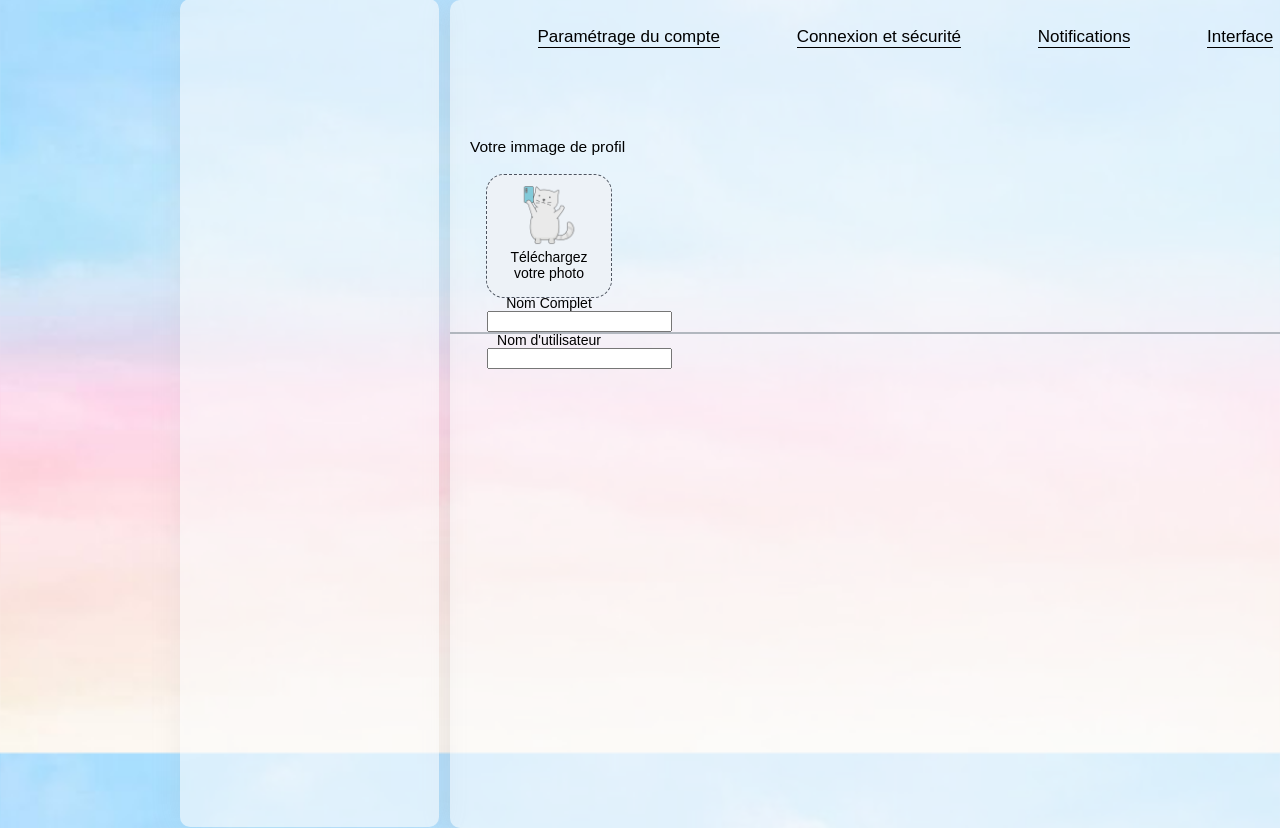
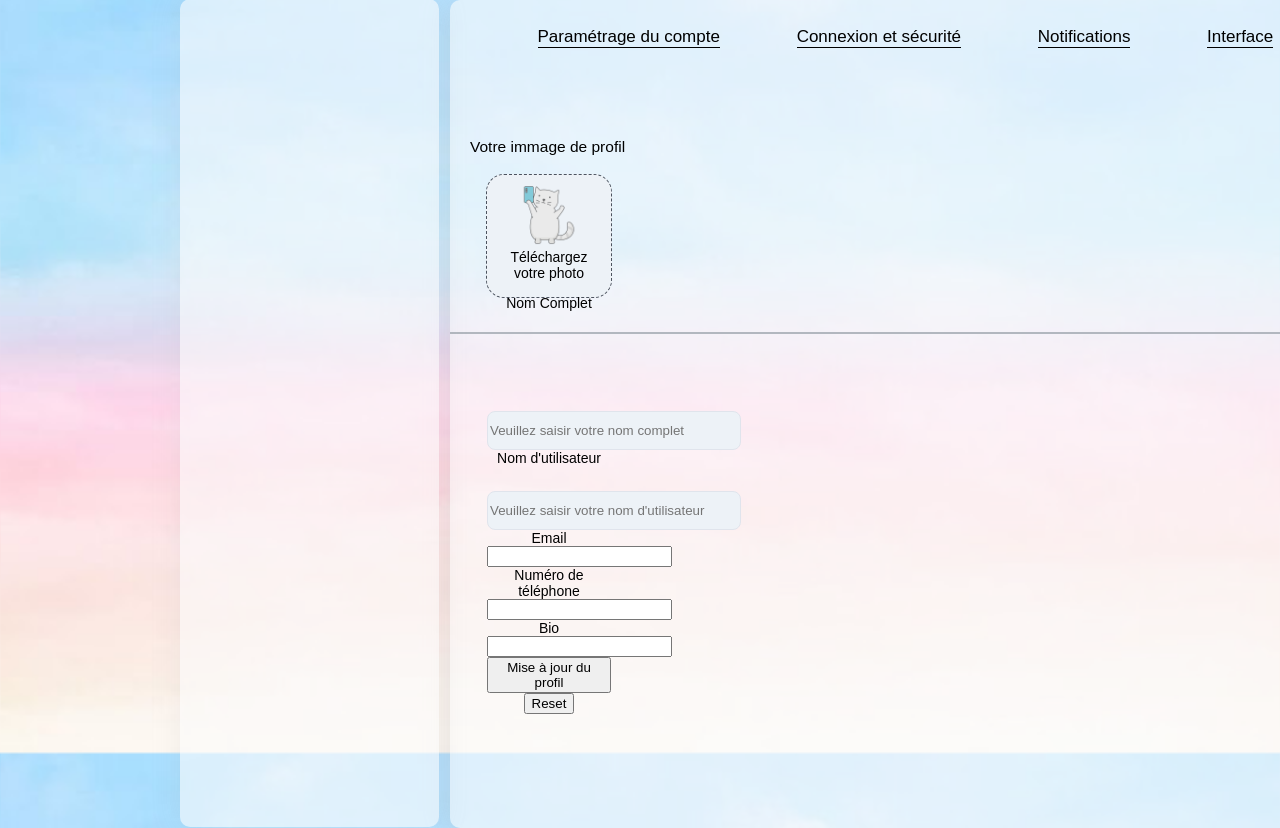
Before and after one commit to Mavrokai/myCatroulette, a PHP site: page /profilParametre.html in a window 1280 px wide; the page is wider, and only the part inside the window is pictured. Shown: the part 102-930 px from the top of that part. Run offline with PHP 8.4, Linux system fonts and the light colour scheme.

Commit message:
push du futur

```diff
--- a/inscription.html
+++ b/inscription.html
@@ -6,6 +6,7 @@
     <meta name="viewport" content="width=device-width, initial-scale=1.0">
     <title>Inscription</title>
     <link rel="stylesheet" href="inscription.css">
+    <link rel="shortcut icon" href="./Images/MEDIA_CRUELTY-FREEKITTY_150x@2x.webp" type="image/x-icon">
 
 </head>
 
--- a/profilParametre.css
+++ b/profilParametre.css
@@ -135,3 +135,42 @@
     font-family: 'Fira Sans', sans-serif;
     color: #000000;
 }
+
+#nomComplet{
+    margin-top: 100px;
+    width: 200%;
+    height: 35px;
+
+
+background: linear-gradient(0deg, #EDF2F7, #EDF2F7), #FFFFFF;
+border: 1px solid #E0E4EC;
+border-radius: 8px;
+transition: background, color 0.2s ease;
+
+
+}
+
+#nomComplet:focus {
+    transition: background, color 0.2s ease;
+    background: rgb(242, 187, 187, 1);;
+    border: 1px solid #000000;
+
+}
+
+#nomUser {
+    margin-top: 25px;
+    width: 200%;
+    height: 35px;
+
+    background: linear-gradient(0deg, #EDF2F7, #EDF2F7), #FFFFFF;
+border: 1px solid #E0E4EC;
+border-radius: 8px;
+transition: background, color 0.2s ease;
+}
+
+#nomUser:focus {
+    transition: background, color 0.2s ease;
+    background: rgb(242, 187, 187, 1);;
+    border: 1px solid #000000;
+
+}
--- a/profilParametre.html
+++ b/profilParametre.html
@@ -42,9 +42,13 @@
             <div class="sepa"></div>
             <div>
             <form action="paraCompte">
-                Nom Complet <input type="text" name="nomComplet" id="nomComplet"><br>
-                Nom d'utilisateur <input type="nomUser" name="nomUser" id="nomUser">
-
+                Nom Complet <input type="text" name="nomComplet" id="nomComplet" placeholder="Veuillez saisir votre nom complet"><br>
+                Nom d'utilisateur <input type="text" name="nomUser" id="nomUser" placeholder="Veuillez saisir votre nom d'utilisateur"><br>
+                Email <input type="email" name="email" id="email"><br>
+                Numéro de téléphone <input type="number" name="Num" id="Num"><br>
+                Bio <input type="text" name="bio" id="Bio"><br>
+                <button type="submit">Mise à jour du profil</button>
+                <button type="reset">Reset</button>
             </form>
         </div>
         </div>
```
